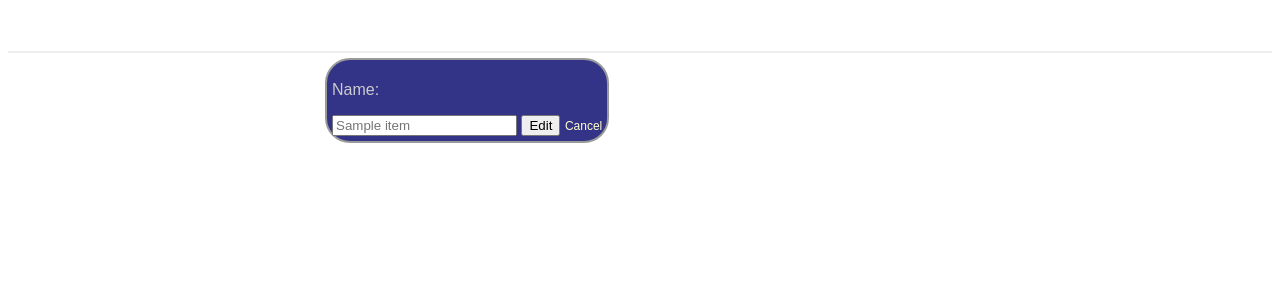
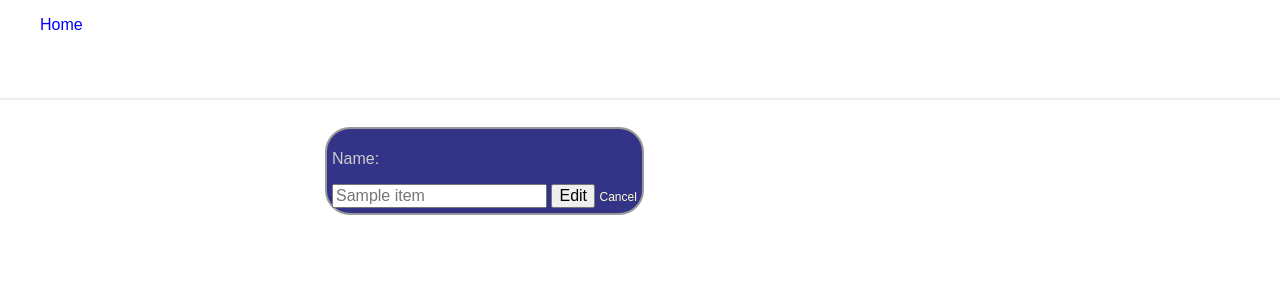
Before and after one commit to jreiher2003/Menu, a Flask app: page /restaurant/1/menu/1/edit in a window 1280 px wide. Shown: the top 300 px of the page. Run offline with Flask 2, Linux system fonts and the light colour scheme; tables that the repository leaves empty hold one stand-in row (values such as "Sample post").

Commit message:
add home link with home class

```diff
--- a/templates/base_menu.html
+++ b/templates/base_menu.html
@@ -2,11 +2,19 @@
 <html lang="en">
 <head>
     <link rel='stylesheet' href="/static/css/styles_menu.css">
+    <link rel="stylesheet" href="/static/css/normalize.css">
 
 </head>
 
 <body>
-   <!--  <div class="nav">
+
+    <div class="home">
+    <ul>
+        <li><a href="{{ url_for('main') }}">Home</a></li>
+    </ul>
+    <div>
+
+<!--     <div class="nav">
       <ul>
         <li class="home"><a href="/restaurant/">Home</a></li>
         <li class="tutorials"><a class="active" href="#">Hot Spots</a></li>
```
